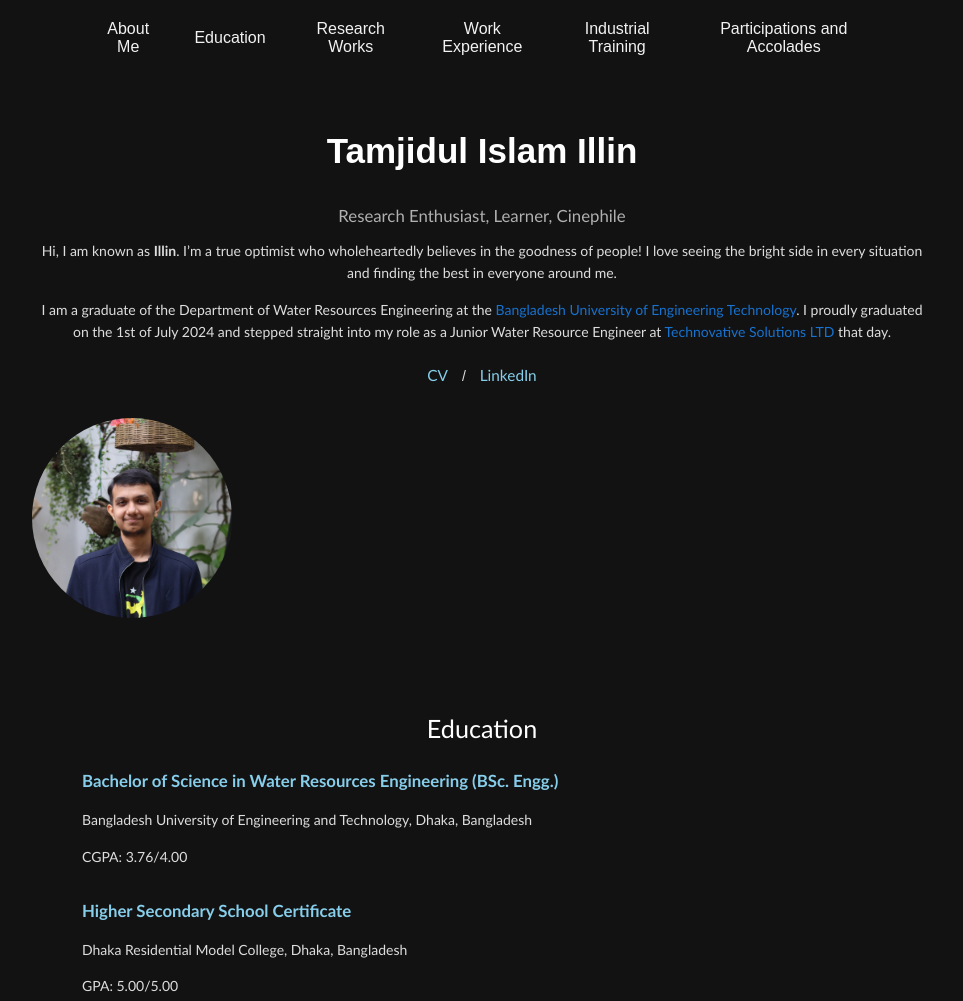
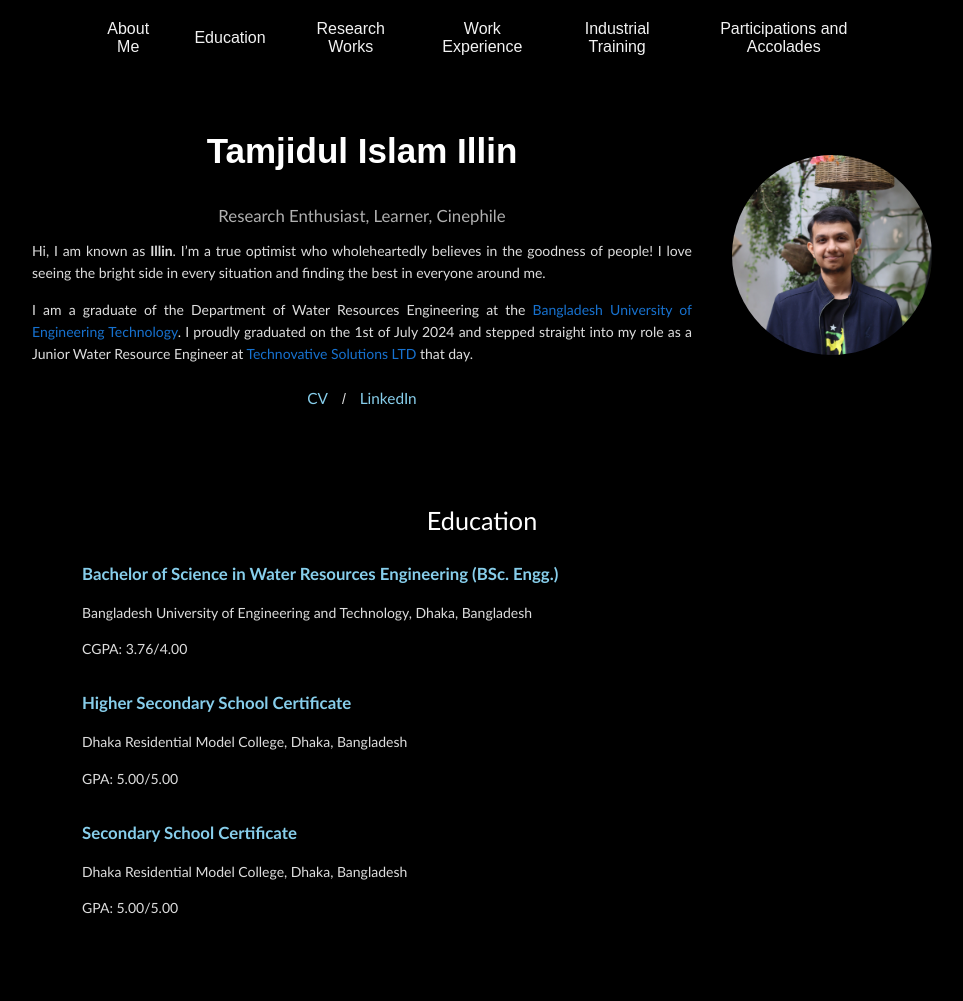
Before and after one commit to illin1816018/Tamjidul_Islam_Illin.io, a plain HTML site: page index.html in a window 1280 px wide. Shown: the top 1001 px of the page, without its empty margins (158-1121 px from the left). Drawn offline with Linux system fonts and the light colour scheme.

Commit message:
Update index.html

```diff
--- a/index.html
+++ b/index.html
@@ -12,7 +12,7 @@
     /* Style for the navigation bar */
     .navbar {
       overflow: hidden;
-      background-color: #121212; /* Match background color */
+      background-color: #000000; /* Pitch black background */
       position: fixed;
       top: 0;
       width: 100%;
@@ -20,7 +20,7 @@
       display: flex;
       justify-content: center;
       padding: 10px 0;
-      font-family: Arial, sans-serif; /* Change font */
+      font-family: Arial, sans-serif;
     }
 
     .navbar-container {
@@ -32,7 +32,7 @@
 
     .navbar button {
       color: #f2f2f2;
-      background-color: #121212;
+      background-color: #000000;
       padding: 10px 20px;
       border: none;
       cursor: pointer;
@@ -46,9 +46,9 @@
 
     body {
       padding-top: 80px;
-      color: #e0e0e0; /* Light grey color for text */
-      font-family: Arial, sans-serif; /* Consistent font */
-      background-color: #121212;
+      color: #e0e0e0;
+      font-family: Arial, sans-serif;
+      background-color: #000000; /* Pitch black background */
       margin: 0;
       line-height: 1.6;
     }
@@ -56,32 +56,42 @@
     .content-container {
       max-width: 900px;
       margin: 0 auto;
+      padding: 20px;
       display: flex;
       flex-wrap: wrap;
       gap: 20px;
-      padding: 20px;
     }
 
     .intro {
-      text-align: center;
-      width: 100%;
+      flex: 1;
+      min-width: 250px;
+      margin-right: 20px;
     }
 
     .intro h1 {
       font-size: 2.5em;
-      color: #ffffff; /* White color for name */
+      color: #ffffff;
       font-weight: bold;
+      text-align: center;
     }
 
     .intro h2 {
       font-size: 1.2em;
-      color: #b0b0b0; /* Grey color for subtitle */
+      color: #b0b0b0;
+      text-align: center;
     }
 
     .intro p {
       font-size: 1em;
       margin-top: 10px;
       color: #ddd;
+      text-align: justify;
+    }
+
+    .profile-photo-container {
+      display: flex;
+      justify-content: center;
+      align-items: center;
     }
 
     .profile-photo {
@@ -89,7 +99,6 @@
       width: 200px;
       height: 200px;
       object-fit: cover;
-      margin-top: 10px;
     }
 
     .section-title {
@@ -132,6 +141,17 @@
 
     .link-section a:hover {
       text-decoration: underline;
+    }
+
+    @media (max-width: 768px) {
+      .content-container {
+        flex-direction: column;
+        align-items: center;
+      }
+      .intro, .profile-photo-container {
+        text-align: center;
+        margin: 0;
+      }
     }
   </style>
 
@@ -179,7 +199,9 @@
         <a href="https://www.linkedin.com/in/tamjidul-islam-illin-b425641a5/">LinkedIn</a>
       </div>
     </div>
-    <img src="Images/self1.jpeg" alt="Profile photo of Tamjidul Islam Illin" class="profile-photo">
+    <div class="profile-photo-container">
+      <img src="Images/self1.jpeg" alt="Profile photo of Tamjidul Islam Illin" class="profile-photo">
+    </div>
   </div>
 
   <!-- Education Section -->
@@ -205,14 +227,12 @@
   <!-- Research Works Section -->
   <div id="research" class="section-content">
     <h2 class="section-title">Research Works</h2>
-
     <div class="research-entry">
       <h3>Downscaling Climate Model Data Using Machine Learning and Assessing the Impact of Climate Change on the Rainfall of Potomac Basin</h3>
       <p><em>Undergraduate Thesis</em></p>
       <p>In this study, my downscaled output was at 0.17x0.2 degrees, visualizing the impact of climate change on precipitation under SSP 3-7.00 scenarios.</p>
       <p><strong>Thesis Supervisor:</strong> <a href="https://scholar.google.com/citations?user=40TTseQAAAAJ&hl=en&oi=ao">Dr. A.T.M. Hasan Zobeyer</a></p>
     </div>
-
     <div class="research-entry">
       <h3>Riparian Management and Riverbank Erosion: A Case Study on Harirampur Upazila</h3>
       <p><em>Presented at 6th International Conference on Advances in Civil Engineering (ICACE-2022), CUET, Bangladesh</em></p>
@@ -224,7 +244,6 @@
   <!-- Work Experience Section -->
   <div id="Work Experience" class="section-content">
     <h2 class="section-title">Work Experience</h2>
-
     <div class="work-entry">
       <h3>CLIMAS Climate Assembly</h3>
       <p>Developing a Knowledge Evidence-Based Support (KEBS) tool to automate agenda generation for the European Climate Assembly using NLP.</p>
@@ -234,7 +253,6 @@
   <!-- Industrial Training Section -->
   <div id="internship" class="section-content">
     <h2 class="section-title">Internship</h2>
-
     <div class="training-entry">
       <h3>Institute of Water Modelling (IWM), Uttara</h3>
       <p>Hands-on training in SWAT and its real-time application for hydrological decision-making.</p>
@@ -245,19 +263,32 @@
   <!-- Participations and Accolades Section -->
   <div id="accolades" class="section-content">
     <h2 class="section-title">Participations and Accolades</h2>
-
     <div class="accolade-entry">
       <h3>BUET Career Club</h3>
       <p>Being the president of BCC has been one of the most exhausting yet rewarding experiences of my life. Leading 140 talented individuals has been the highlight of my university life.</p>
       <p><em>Position: President</em></p>
       <img src="Images/bcc.jpeg" alt="BUET Career Club" class="training-image">
     </div>
-
     <div class="accolade-entry">
       <h3>Battle of Minds - 2023</h3>
       <p>The Battle of Minds is a global competition hosted by British American Tobacco, challenging university students to develop innovative solutions.</p>
       <p><em>Achievement: Quarter Finalists</em></p>
     </div>
+    <div class="accolade-entry">
+      <h3>Hult Prize 2020</h3>
+      <p>Our sustainable and eco-friendly toothbrush company prototype "Meseco" allowed us to participate in this prestigious competition.</p>
+      <p><em>Achievement: 2nd Runner-up (On-campus round)</em></p>
+    </div>
+    <div class="accolade-entry">
+      <h3>Banglalink Ennovators</h3>
+      <p>Ennovators is an idea-generating competition across Bangladesh, fostering innovation among youth.</p>
+      <p><em>Achievement: Top 100</em></p>
+    </div>
+    <div class="accolade-entry">
+      <h3>UniV Poster Presentation</h3>
+      <p>Our poster, based on sustainable solutions to reduce the damage caused by Meghna River erosion, was a recognized contribution in environmental resilience.</p>
+      <p><em>Award: Gold Award</em></p>
+    </div>
   </div>
 </body>
 </html>
```
